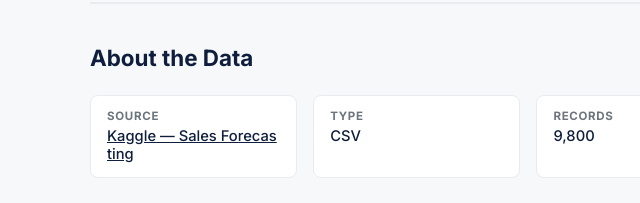
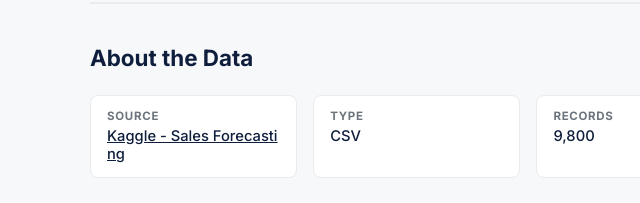
Before and after one commit to JerryAlanForReal/Power-BI-Portfolio, a plain HTML site: page reports/superstore-sales.html in a window 1280 px wide. Shown: the part 3640-3843 px from the top of the page, 0-640 px from the left. Drawn offline with Linux system fonts and the light colour scheme.

Commit message:
Update superstore-sales.html

```diff
--- a/reports/superstore-sales.html
+++ b/reports/superstore-sales.html
@@ -217,7 +217,7 @@
           <div class="about-meta">
             <div class="about-meta-item">
               <div class="about-meta-label">Source</div>
-              <div class="about-meta-value"><a href="https://www.kaggle.com/datasets/rohitsahoo/sales-forecasting" target="_blank" rel="noopener noreferrer">Kaggle — Sales Forecasting</a></div>
+              <div class="about-meta-value"><a href="https://www.kaggle.com/datasets/rohitsahoo/sales-forecasting" target="_blank" rel="noopener noreferrer">Kaggle - Sales Forecasting</a></div>
             </div>
             <div class="about-meta-item">
               <div class="about-meta-label">Type</div>
```
